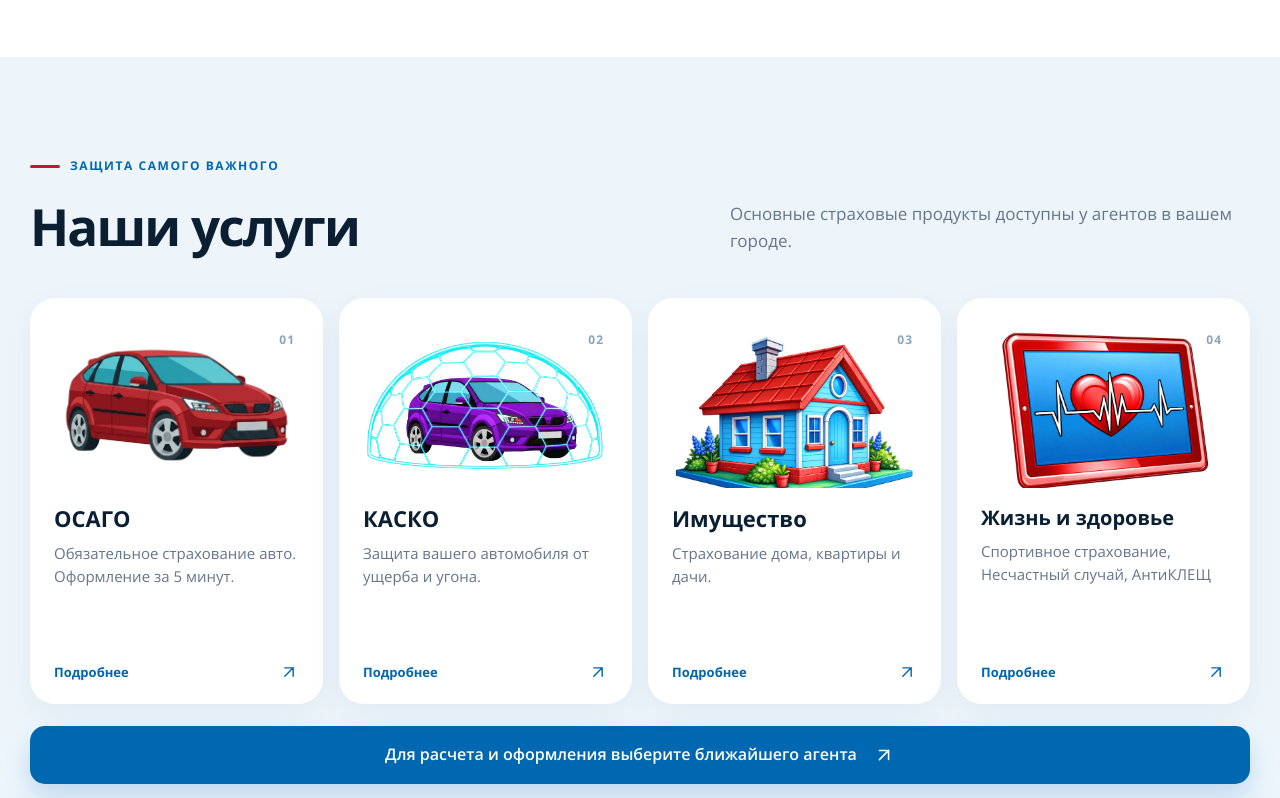
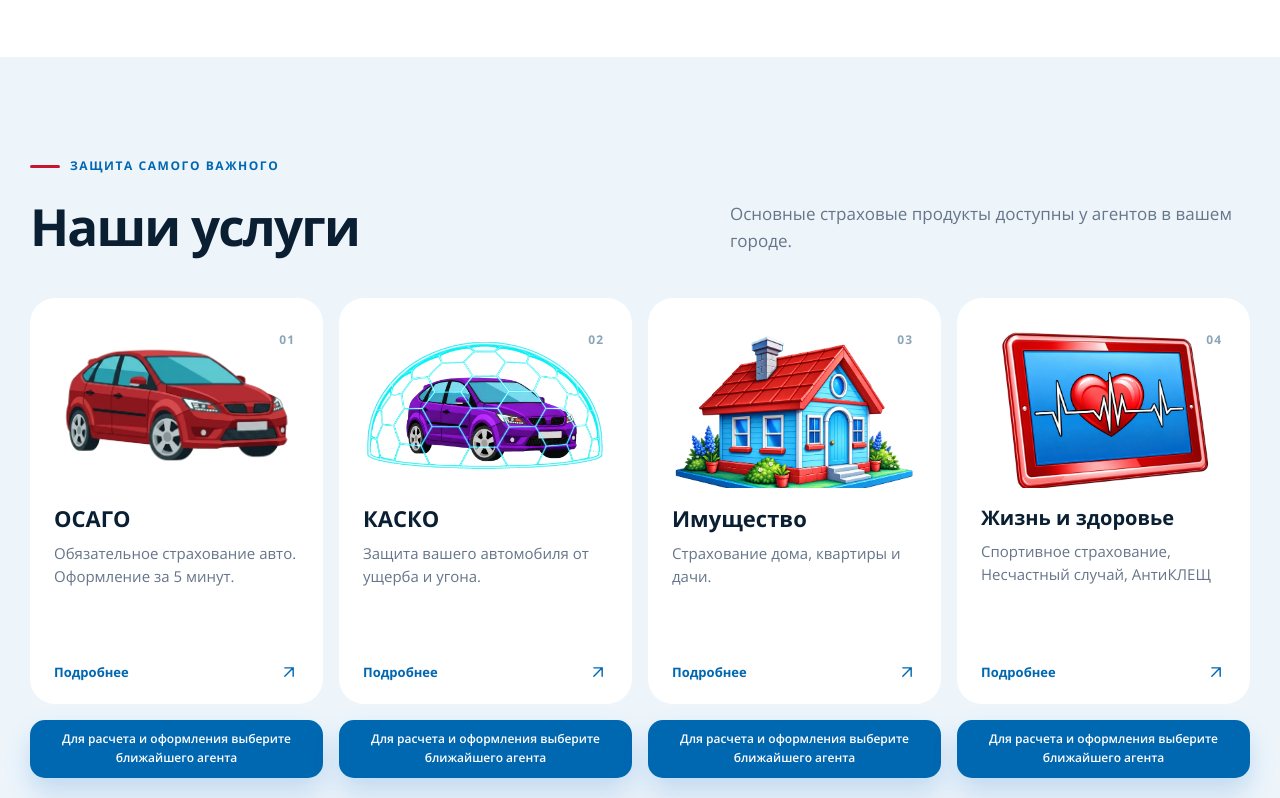
Before and after one commit to NeonSugar/AstroVolgaHub, a website: page index.html in a window 1280 px wide. Shown: the part 3259-4057 px from the top of the page. Drawn offline with Linux system fonts and the light colour scheme.

Commit message:
Update some layout

```diff
--- a/index.html
+++ b/index.html
@@ -245,13 +245,14 @@
       </div>
     </section>
 
-    <section class="services section" aria-labelledby="services-title">
+    <section id="service-list" class="services section" aria-labelledby="services-title">
       <div class="container">
         <div class="section-heading compact-heading-h">
           <div><p class="eyebrow eyebrow-blue"><span></span> Защита самого важного</p><h2 id="services-title">Наши услуги</h2></div>
           <p>Основные страховые продукты доступны у агентов в вашем городе.</p>
         </div>
         <div class="service-grid">
+          <div class="service-card-container">
             <article class="service-card" data-service-card data-service-name="ОСАГО" role="button" tabindex="0" aria-pressed="false" aria-label="Показать подробности об ОСАГО">
               <div class="service-card-inner">
                 <div class="service-card-face service-card-front">
@@ -267,7 +268,13 @@
                   <span class="service-card-return">Нажмите, чтобы вернуться</span>
                 </div>
               </div>
+
             </article>
+            <button class="button button-blue button-search-city search-toggle" type="button" aria-controls="header-search-overlay" aria-expanded="false">
+              Для расчета и оформления выберите ближайшего агента
+            </button>
+          </div>
+          <div class="service-card-container">
             <article class="service-card" data-service-card data-service-name="КАСКО" role="button" tabindex="0" aria-pressed="false" aria-label="Показать подробности о КАСКО">
               <div class="service-card-inner">
                 <div class="service-card-face service-card-front">
@@ -290,6 +297,11 @@
                 </div>
               </div>
             </article>
+            <button class="button button-blue button-search-city search-toggle" type="button" aria-controls="header-search-overlay" aria-expanded="false">
+              Для расчета и оформления выберите ближайшего агента
+            </button>
+          </div>
+          <div class="service-card-container">
             <article class="service-card" data-service-card data-service-name="Страхование имущества" role="button" tabindex="0" aria-pressed="false" aria-label="Показать подробности о страховании имущества">
               <div class="service-card-inner">
                 <div class="service-card-face service-card-front">
@@ -305,6 +317,11 @@
                 </div>
               </div>
             </article>
+            <button class="button button-blue button-search-city search-toggle" type="button" aria-controls="header-search-overlay" aria-expanded="false">
+              Для расчета и оформления выберите ближайшего агента
+            </button>
+          </div>
+          <div class="service-card-container">
             <article class="service-card service-card-accent" data-service-card data-service-name="Жизнь и здоровье" role="button" tabindex="0" aria-pressed="false" aria-label="Показать подробности о Жизнь и здоровье">
               <div class="service-card-inner">
                 <div class="service-card-face service-card-front">
@@ -321,12 +338,10 @@
                 </div>
               </div>
             </article>
+            <button class="button button-blue button-search-city search-toggle" type="button" aria-controls="header-search-overlay" aria-expanded="false">
+              Для расчета и оформления выберите ближайшего агента
+            </button>
           </div>
-
-        <div id="search-button" class="fullwidth-container">
-          <button class="button button-blue button-search-city search-toggle" type="button" aria-controls="header-search-overlay" aria-expanded="false">
-            Для расчета и оформления выберите ближайшего агента <svg viewBox="0 0 24 24"><path d="M7 7h10v10M7 17 17 7"></path></svg>
-          </button>
         </div>
 
         <details id="services-list" class="services-accordion" open>
--- a/styles.css
+++ b/styles.css
@@ -124,7 +124,7 @@ a.header-social-link:hover{color:#fff;background:var(--blue);border-color:var(--
 .header-search-overlay.is-modal-open .header-search-close{width:40px;height:40px;border-radius:50%;background:var(--sky);color:var(--blue);font-size:27px;line-height:1}
 .header-search-overlay.is-modal-open .header-city-search{margin:0}
 .header-city-search .additional-city-suggestions{z-index:30}
-.header-search-close{border:0;background:transparent;color:var(--ink);cursor:pointer}
+.header-search-close{border:0;background:transparent;color:var(--ink);cursor:pointer;aspect-ratio: 1;}
 body.city-search-modal-open{overflow:hidden}
 .additional-district-list{display:grid;gap:0;border:1px solid var(--line);border-radius:20px;background:#fff;box-shadow:0 8px 24px rgba(30,71,104,.05);overflow:hidden;transition:border-color .2s,box-shadow .2s}
 .additional-district-list:has(.additional-district[open]){border-color:#bad6e9;box-shadow:0 15px 34px rgba(30,71,104,.1)}
@@ -171,9 +171,11 @@ body.city-search-modal-open{overflow:hidden}
 .additional-agent-phone{width:max-content;color:var(--blue);font-weight:700}
 
 .fullwidth-container { width: 100%; margin-top: 22px;}
-.button-search-city { width: 100%;}
+.button-search-city { width: 100%; font-size: 12px; padding: 8px; margin-top: 16px;}
 .button-blue{color:#fff;background:var(--blue);box-shadow:0 14px 26px rgba(23, 108, 198, 0.2)}
 .button-blue:hover{background:var(--blue-dark);transform:translateY(-2px);box-shadow:0 17px 30px rgba(23, 108, 198, 0.2)}
+
+.service-card-container { min-height: 370px; height: 100%; display: grid; grid-template-rows: 1fr 74px;}
 
 .services{background:var(--sky)}
 .service-grid{display:grid;grid-template-columns:repeat(4,1fr);gap:16px}
@@ -181,8 +183,8 @@ body.city-search-modal-open{overflow:hidden}
 .service-card:hover{transform:translateY(-7px)}
 .service-card-inner{display:grid;min-height:370px;height:100%;transform-style:preserve-3d;transition:transform .68s cubic-bezier(.2,.72,.2,1)}
 .service-card.is-flipped .service-card-inner{transform:rotateY(180deg)}
-.service-card-face{position:relative;grid-area:1/1;min-width:0;padding:24px 24px 22px;border-radius:var(--radius);overflow:hidden;background:#fff;box-shadow:0 10px 30px rgba(30,71,104,.06);backface-visibility:hidden;-webkit-backface-visibility:hidden;transition:box-shadow .25s}
-.service-card:hover .service-card-face{box-shadow:0 24px 45px rgba(30,71,104,.13)}
+.service-card-face{position:relative;grid-area:1/1;min-width:0;padding:24px 24px 22px;border-radius:var(--radius);overflow:hidden;background:#fff;backface-visibility:hidden;-webkit-backface-visibility:hidden;transition:box-shadow .25s}
+.service-card:hover .service-card-face{}
 .service-card-front{display:flex;flex-direction:column}
 .service-image{aspect-ratio:245/166;border-radius:18px;background:#eaf4fb00;display:grid;place-items:center;margin-bottom:18px;overflow:hidden}.service-image-blue{background:#d8eaf7}.service-image-sky{background:#e5f2fa}.service-image-red{background:#fae9ec}
 .service-image img{width:100%;height:100% ;object-fit:contain;transition:transform .3s}.service-card:hover img{transform:scale(1.07)}
```
Lines whose indentation alone changed are shown as unchanged.
